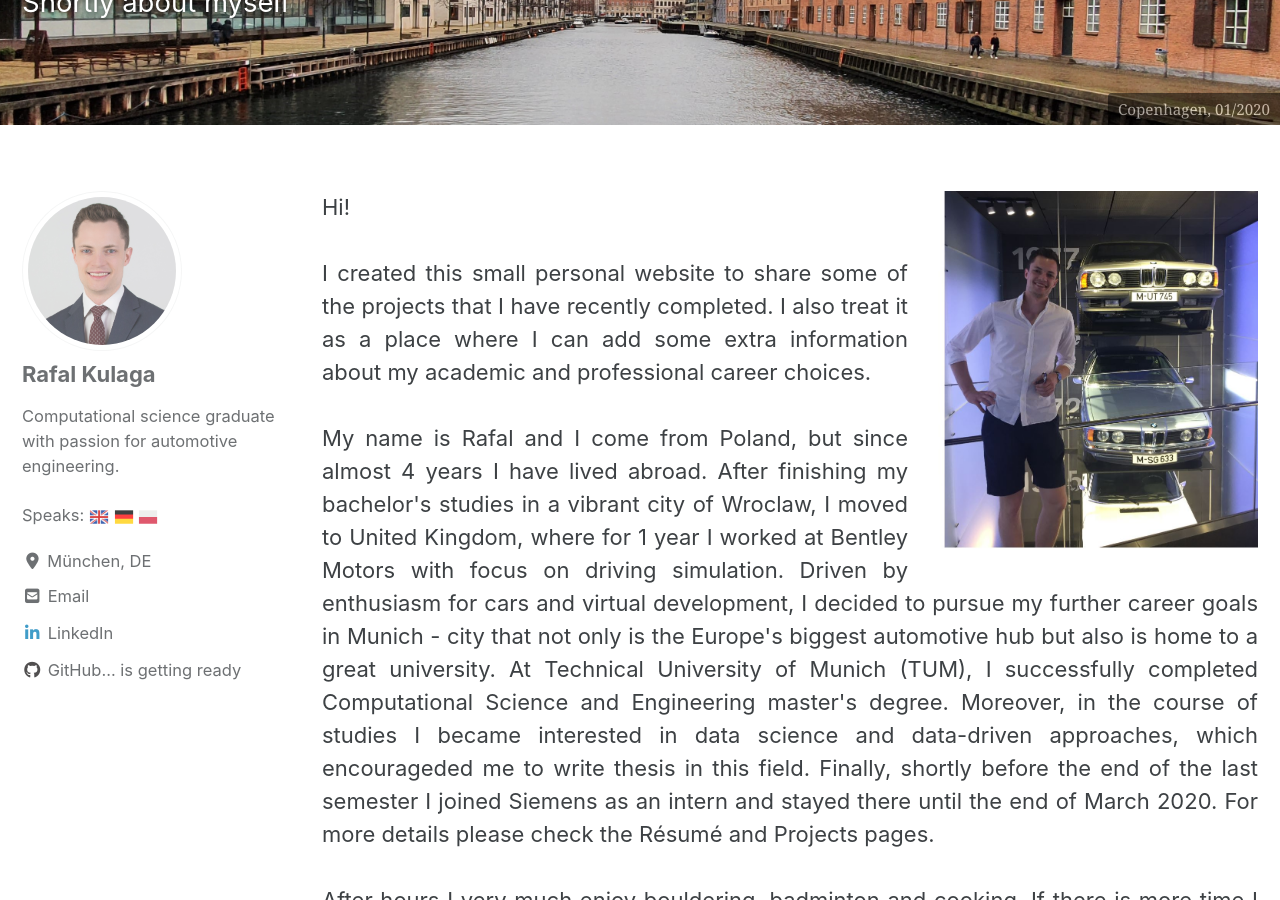
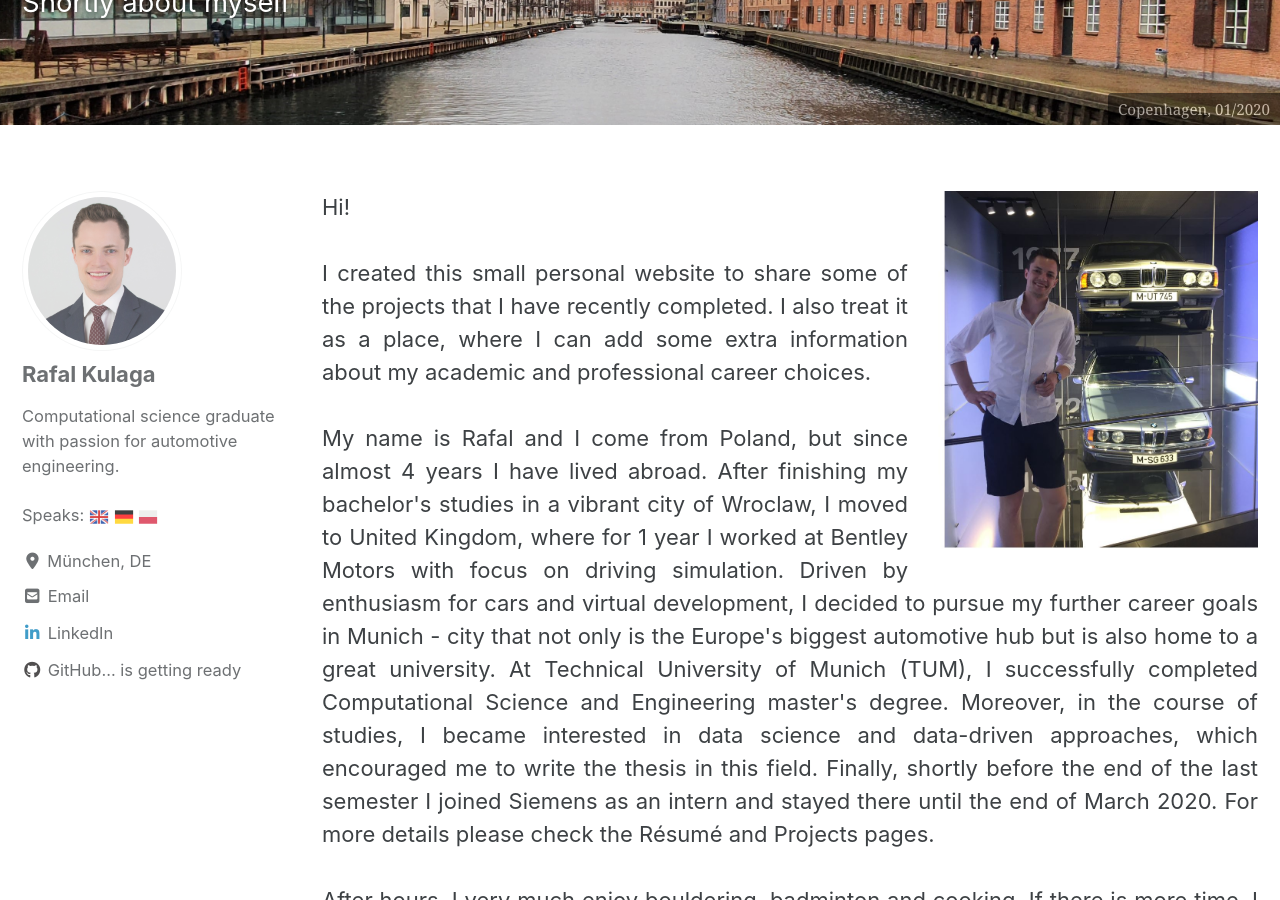
Before and after one commit to RafalKulaga/RafalKulaga.github.io, a Jekyll site: the page built from index.html, in a window 1280 px wide and 900 px high, scrolled down 254 px. Built offline with Jekyll 4.4.1, drawn with Linux system fonts in a browser that asks for light colours; cached includes are drawn as plain includes; nearby versions of some CDN libraries; the list of posts is cut into pages by our own code; some of the changed text lies outside the part shown.

Commit message:
typos corrected

```diff
--- a/about.md
+++ b/about.md
@@ -13,7 +13,7 @@ date: April 28, 2020
 <div style="text-align: justify"> Hi! <br/><br/>
 I created this small personal website to share some of the projects that I have recently completed. I also treat it as a place, where I can add some extra information about my academic and professional career choices.
 <br/><br/>
-My name is Rafal and I come from Poland, but since almost 4 years I have lived abroad. After finishing my bachelor's studies in a vibrant city of Wroclaw, I moved to United Kingdom, where for 1 year I worked at Bentley Motors with focus on driving simulation. Driven by enthusiasm for cars and virtual development, I decided to pursue my further career goals in Munich - city that not only is the Europe's biggest automotive hub but is also home to a great university. At Technical University of Munich (TUM), I successfully completed Computational Science and Engineering master's degree. Moreover, in the course of studies, I became interested in data science and data-driven approaches, which encourageded me to write thesis in this field. Finally, shortly before the end of the last semester I joined Siemens as an intern and stayed there until the end of March 2020.  For more details please check the Résumé and Projects pages.
+My name is Rafal and I come from Poland, but since almost 4 years I have lived abroad. After finishing my bachelor's studies in a vibrant city of Wroclaw, I moved to United Kingdom, where for 1 year I worked at Bentley Motors with focus on driving simulation. Driven by enthusiasm for cars and virtual development, I decided to pursue my further career goals in Munich - city that not only is the Europe's biggest automotive hub but is also home to a great university. At Technical University of Munich (TUM), I successfully completed Computational Science and Engineering master's degree. Moreover, in the course of studies, I became interested in data science and data-driven approaches, which encouraged me to write the thesis in this field. Finally, shortly before the end of the last semester I joined Siemens as an intern and stayed there until the end of March 2020.  For more details please check the Résumé and Projects pages.
 <br/><br/>
 After hours, I very much enjoy bouldering, badminton and cooking. If there is more time, I try to travel and explore as much as possible. In the headers you can see pictures from some of my recent trips.
 <br/><br/>
--- a/index.html
+++ b/index.html
@@ -11,11 +11,11 @@ date: April 28, 2020
 ---
 <img  align="right" src="\assets\images\personal2.jpg" height="350" width="350"/>
 <div style="text-align: justify"> Hi! <br/><br/>
-I created this small personal website to share some of the projects that I have recently completed. I also treat it as a place where I can add some extra information about my academic and professional career choices.
+I created this small personal website to share some of the projects that I have recently completed. I also treat it as a place, where I can add some extra information about my academic and professional career choices.
 <br/><br/>
-My name is Rafal and I come from Poland, but since almost 4 years I have lived abroad. After finishing my bachelor's studies in a vibrant city of Wroclaw, I moved to United Kingdom, where for 1 year I worked at Bentley Motors with focus on driving simulation. Driven by enthusiasm for cars and virtual development, I decided to pursue my further career goals in Munich - city that not only is the Europe's biggest automotive hub but also is home to a great university. At Technical University of Munich (TUM), I successfully completed Computational Science and Engineering master's degree. Moreover, in the course of studies I became interested in data science and data-driven approaches, which encourageded me to write thesis in this field. Finally, shortly before the end of the last semester I joined Siemens as an intern and stayed there until the end of March 2020.  For more details please check the Résumé and Projects pages.
+My name is Rafal and I come from Poland, but since almost 4 years I have lived abroad. After finishing my bachelor's studies in a vibrant city of Wroclaw, I moved to United Kingdom, where for 1 year I worked at Bentley Motors with focus on driving simulation. Driven by enthusiasm for cars and virtual development, I decided to pursue my further career goals in Munich - city that not only is the Europe's biggest automotive hub but is also home to a great university. At Technical University of Munich (TUM), I successfully completed Computational Science and Engineering master's degree. Moreover, in the course of studies, I became interested in data science and data-driven approaches, which encouraged me to write the thesis in this field. Finally, shortly before the end of the last semester I joined Siemens as an intern and stayed there until the end of March 2020.  For more details please check the Résumé and Projects pages.
 <br/><br/>
-After hours I very much enjoy bouldering, badminton and cooking. If there is more time I try to travel and explore as much as possible. In the headers you can see pictures from some of the recent trips.
+After hours, I very much enjoy bouldering, badminton and cooking. If there is more time, I try to travel and explore as much as possible. In the headers you can see pictures from some of my recent trips.
 <br/><br/>
 Thanks for reading,<br/>
 Rafal
```
